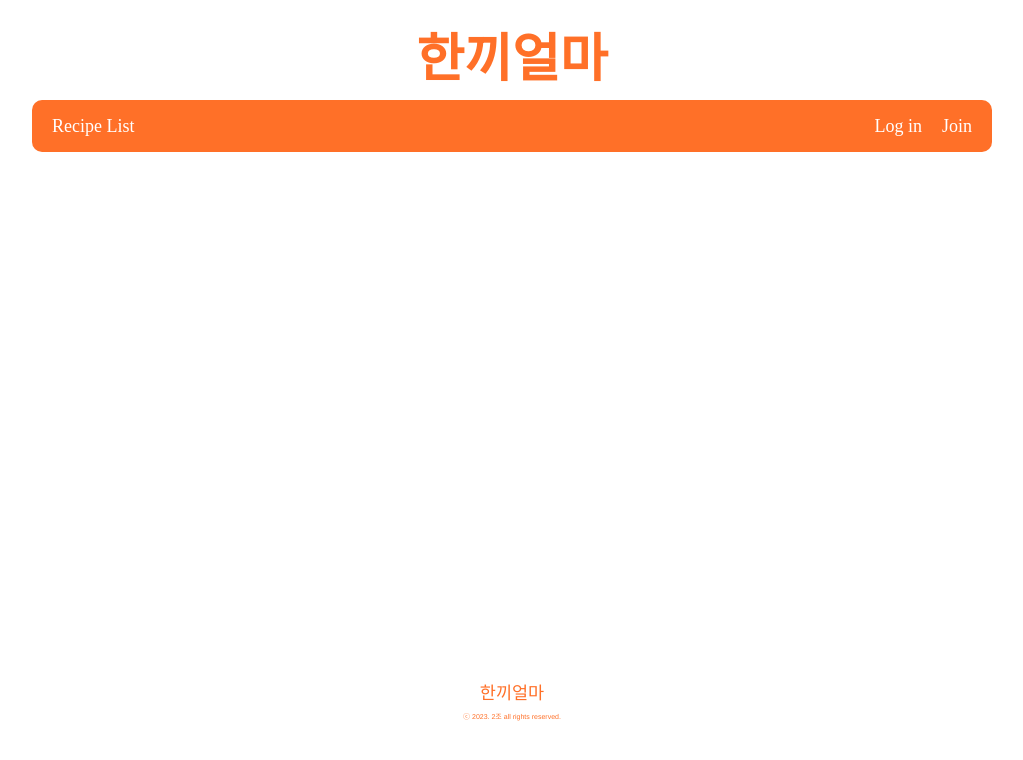
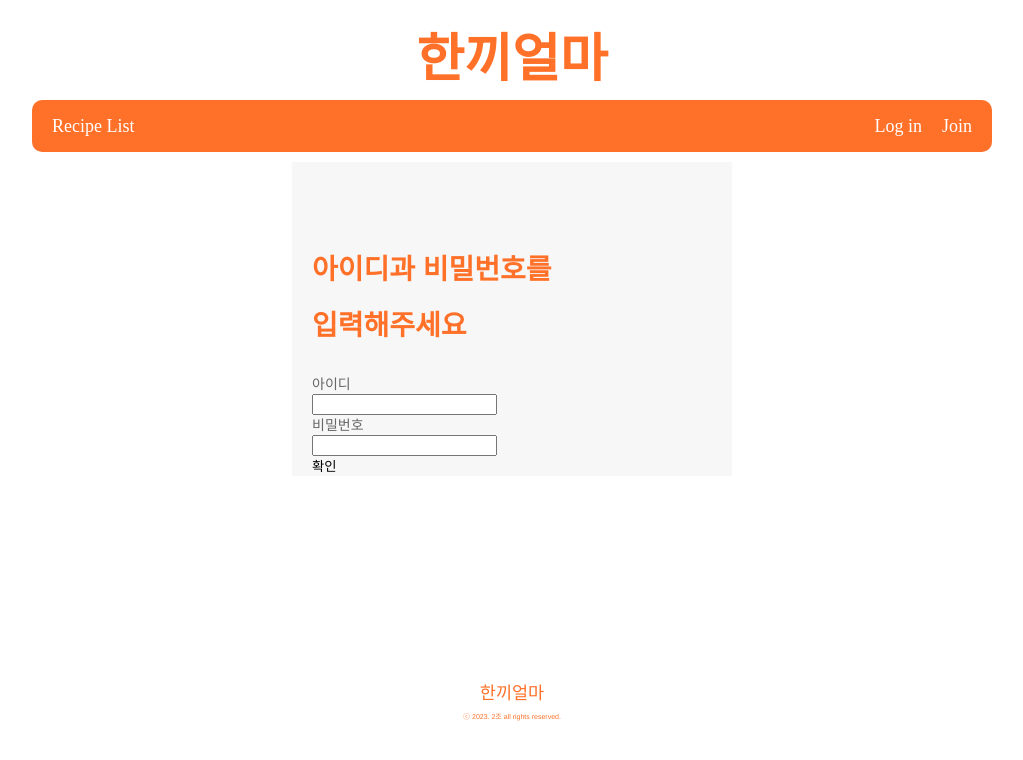
Before and after one commit to snowkwon420/recipeboot-front, a React (Create React App) app in the folder recipe-book/: page /login in a window 1280 px wide. Shown: the top 760 px of the page, without its empty margins (128-1151 px from the left). Built offline with nearby package versions, Linux system fonts and the light colour scheme; a web font is replaced by a local one.

Commit message:
feat: 로그인 기능

```diff
--- a/recipe-book/src/pages/auth/login/Login.jsx
+++ b/recipe-book/src/pages/auth/login/Login.jsx
@@ -1,13 +1,68 @@
+import React, { useState } from 'react';
+import axios from 'axios';
+import './index.css';
+
 function Login() {
-  // 로그인 구현체 구현
+  const [userData, setUserData] = useState({
+    username: '',
+    password: ''
+  });
+  const [error, setError] = useState('');
 
+  const { username, password } = userData;
+
+  const handleUsernameChange = (e) => {
+    setUserData({ ...userData, username: e.target.value });
+  };
+
+  const handlePasswordChange = (e) => {
+    setUserData({ ...userData, password: e.target.value });
+  };
+
+  const handleLogin = async () => {
+    try {
+      const response = await axios.post('https://rest-recipe-book-dptb.run.goorm.site/members/login', userData);
+
+      // 로그인 성공 처리 메시지는 성공 but 로그인 아이디 비번 이 틀렸을 때 error처리됨
+      if (response.data.result === 'success') {
+        console.log('로그인 성공');
+      } else {
+        setError('아이디 또는 비밀번호가 올바르지 않습니다.');
+      }
+    } catch (error) {
+      // 오류 발생 시 처리
+      console.error('로그인 에러:', error);
+      setError('아이디 또는 비밀번호가 올바르지 않습니다.');
+    }
+  };
   return (
-    <>
-      {/*
-        로그인 페이지 구현
-        */}
-      {}
-    </>
+    <div className="page">
+      <div className="titleWrap">
+        아이디과 비밀번호를
+        <br/>
+        입력해주세요
+      </div>
+      <br/>
+
+      <div className="contentWrap">
+        <div className='inputTitle'>아이디</div>
+        <div className='inputWrap'>
+          <input className='input' type='text' value={username} onChange={handleUsernameChange} />
+        </div>
+        <div className='errorMessageWrap'>
+          {error && <span className="errorMessage">{error}</span>}
+        </div>
+
+        <div className='inputTitle'>비밀번호</div>
+        <div className='inputWrap'>
+          <input className='input' type="password" value={password} onChange={handlePasswordChange}/>
+        </div>
+        <div className='errorMessageWrap'></div>
+      </div>
+      <div>
+        <button onClick={handleLogin}>확인</button>
+      </div>
+    </div>
   );
 }
 
--- /dev/null
+++ b/recipe-book/src/pages/auth/login/index.css
@@ -0,0 +1,26 @@
+.page {
+  position: relative;
+	top: 0;
+	bottom: 0;
+	width: 100%;
+	max-width: 400px;
+  padding: 0 20px;
+
+	left: 50%;
+	transform: translate(-50%, 0);
+
+  background-color: #F7F7F7;
+
+	overflow: hidden;
+  display: flex;
+  flex-direction: column;
+}
+
+.titleWrap {
+  margin-top: 80px;
+  font-size: 28px;
+  font-weight: 800;
+  color: #ff7028;
+  line-height: 200%;
+  font: optional;
+}
```
